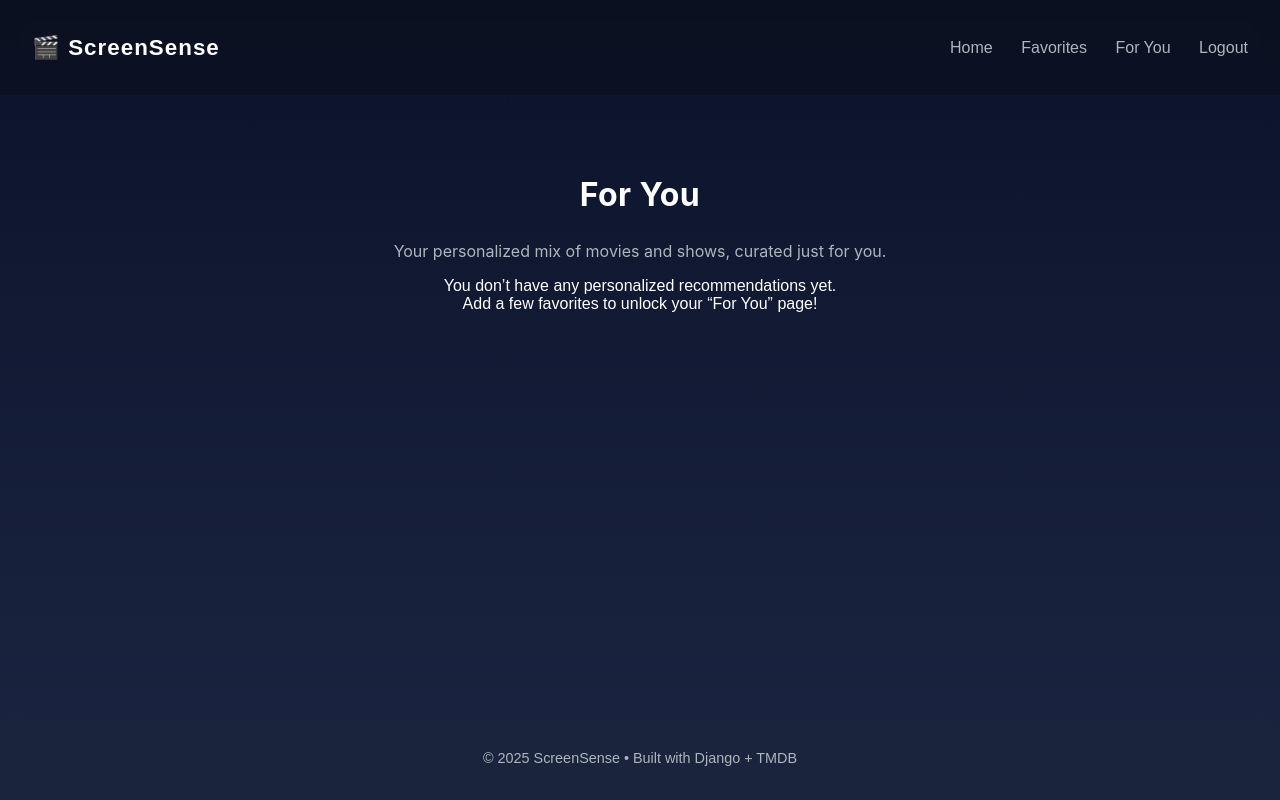
After one commit to Diana961216/ScreenSenseApp, a Django app: page /suggestions/ in a window 1280 px wide. The commit adds this page. Run offline with Django 5.2, Linux system fonts and the light colour scheme; the visitor is signed in with stand-in values (Sample User, id 1); data that the repository does not hold is empty.

Commit message:
suggestions polished and route added, everything working

```diff
--- /dev/null
+++ b/movies/static/movies/css/suggestions.css
@@ -0,0 +1,108 @@
+.suggestions-header {
+  text-align: center;
+  margin: 2rem auto 1rem;
+  color: #ffffff;
+  font-family: "Inter", sans-serif;
+}
+
+.suggestions-header h2 {
+  font-size: 2rem;
+  font-weight: 700;
+  letter-spacing: 0.4px;
+}
+
+.suggestions-header p {
+  color: var(--text-muted, #9ba4b4);
+  font-size: 1rem;
+  margin-top: 0.5rem;
+}
+
+.suggestions-grid {
+  display: flex;
+  flex-wrap: wrap;
+  justify-content: center;
+  align-items: flex-start;
+  gap: 2rem;
+  max-width: 1200px;
+  width: 100%;
+  margin: 2rem auto 4rem;
+  padding: 0 2rem;
+  box-sizing: border-box;
+}
+
+.suggestion-card {
+  background: #0f172a;
+  border-radius: 12px;
+  overflow: hidden;
+  box-shadow: 0 6px 15px rgba(0, 0, 0, 0.45);
+  width: 240px;
+  height: 420px;
+  text-decoration: none;
+  color: inherit;
+  display: flex;
+  flex-direction: column;
+  align-items: center;
+  transition: transform 0.25s ease, box-shadow 0.3s ease;
+}
+
+.suggestion-card:hover {
+  transform: translateY(-6px);
+  box-shadow: 0 10px 22px rgba(58, 134, 255, 0.45);
+}
+
+.suggestion-poster {
+  width: 100%;
+  height: 340px;
+  object-fit: cover;
+  border-bottom: 1px solid #1e2a42;
+}
+
+.suggestion-no-poster {
+  width: 100%;
+  height: 340px;
+  display: flex;
+  align-items: center;
+  justify-content: center;
+  background: #1b263b;
+  color: #7a869a;
+  font-size: 0.9rem;
+}
+
+.suggestion-info {
+  padding: 0.8rem;
+  text-align: center;
+  width: 100%;
+  box-sizing: border-box;
+}
+
+.suggestion-info h3 {
+  font-size: 1rem;
+  font-weight: 600;
+  color: #ffffff;
+  margin: 0.2rem 0 0.3rem 0;
+  white-space: nowrap;
+  overflow: hidden;
+  text-overflow: ellipsis;
+}
+
+.suggestion-type {
+  color: var(--accent-color, #3a86ff);
+  font-size: 0.85rem;
+  text-transform: uppercase;
+}
+
+@media (max-width: 768px) {
+  .suggestions-grid {
+    gap: 1.4rem;
+  }
+
+  .suggestion-card {
+    width: 180px;
+    height: 340px;
+  }
+
+  .suggestion-poster,
+  .suggestion-no-poster {
+    height: 260px;
+  }
+}
--- a/movies/templates/movies/base.html
+++ b/movies/templates/movies/base.html
@@ -15,6 +15,7 @@
       <a href="/">Home</a>
       {% if user.is_authenticated %}
         <a href="{% url 'favorites' %}">Favorites</a>
+        <a href="{% url 'suggestions' %}">For You</a>
         <a href="{% url 'logout' %}">Logout</a>
       {% else %}
         <a href="{% url 'login' %}">Login</a>
--- /dev/null
+++ b/movies/templates/movies/suggestions.html
@@ -0,0 +1,40 @@
+{% extends 'movies/base.html' %}
+{% load static %}
+
+{% block head %}
+<link rel="stylesheet" href="{% static 'movies/css/suggestions.css' %}">
+{% endblock %}
+
+{% block content %}
+<section class="suggestions-header">
+  <h2>For You</h2>
+  <p>Your personalized mix of movies and shows, curated just for you.</p>
+</section>
+
+{% if suggestions %}
+<section>
+  <div class="suggestions-grid">
+    {% for item in suggestions %}
+      <a href="{% url 'details' item.id item.media_type %}" class="suggestion-card">
+        {% if item.poster %}
+          <img src="{{ item.poster }}" alt="{{ item.title }}" class="suggestion-poster">
+        {% else %}
+          <div class="suggestion-no-poster">No Image</div>
+        {% endif %}
+        <div class="suggestion-info">
+          <h3>{{ item.title }}</h3>
+          <p class="suggestion-type">{{ item.media_type|title }}</p>
+        </div>
+      </a>
+    {% endfor %}
+  </div>
+</section>
+{% else %}
+<section class="no-results-section">
+  <p class="no-results">
+    You don’t have any personalized recommendations yet.<br>
+    Add a few favorites to unlock your “For You” page!
+  </p>
+</section>
+{% endif %}
+{% endblock %}
--- a/movies/urls.py
+++ b/movies/urls.py
@@ -11,9 +11,12 @@ urlpatterns = [
         name="add_favorite",
     ),
     path(
-        "remove-favorite/<int:fav_id>/", views.remove_favorite, name="remove_favorite"
+        "remove-favorite/<int:fav_id>/",
+        views.remove_favorite,
+        name="remove_favorite",
     ),
     path("signup/", views.signup_view, name="signup"),
     path("login/", views.login_view, name="login"),
     path("logout/", views.logout_view, name="logout"),
+    path("suggestions/", views.suggestions, name="suggestions"),
 ]
--- a/movies/views.py
+++ b/movies/views.py
@@ -21,21 +21,64 @@ def get_personalized_suggestions(user):
         return []
 
     genre_counts = Counter()
+    keyword_counts = Counter()
+    person_counts = Counter()
+
     for fav in favorites:
         try:
-            url = f"{TMDB_BASE}/{fav.media_type}/{fav.tmdb_id}"
-            res = requests.get(url, params={"api_key": api_key})
-            if res.status_code == 200:
-                data = res.json()
-                for g in data.get("genres", []):
-                    genre_counts[g["id"]] += 1
+            details_url = f"{TMDB_BASE}/{fav.media_type}/{fav.tmdb_id}"
+            details_res = requests.get(
+                details_url,
+                params={"api_key": api_key, "append_to_response": "credits,keywords"},
+            )
+            if details_res.status_code != 200:
+                continue
+            data = details_res.json()
+
+            for g in data.get("genres", []):
+                genre_counts[g["id"]] += 1
+
+            keywords = data.get("keywords", {}).get("keywords") or data.get(
+                "keywords", []
+            )
+            for k in keywords:
+                keyword_counts[k["id"]] += 1
+
+            credits = data.get("credits", {})
+            for actor in credits.get("cast", [])[:5]:
+                person_counts[actor["id"]] += 1
+            for crew_member in credits.get("crew", []):
+                if crew_member.get("job") in ["Director", "Writer", "Creator"]:
+                    person_counts[crew_member["id"]] += 2
         except Exception:
             continue
 
-    if not genre_counts:
-        return []
+    if not genre_counts and not keyword_counts and not person_counts:
+        try:
+            res = requests.get(
+                f"{TMDB_BASE}/trending/movie/week", params={"api_key": api_key}
+            )
+            data = res.json().get("results", [])[:10]
+            return [
+                {
+                    "id": item.get("id"),
+                    "title": item.get("title") or item.get("name"),
+                    "poster": (
+                        f"{IMAGE_BASE}{item.get('poster_path')}"
+                        if item.get("poster_path")
+                        else None
+                    ),
+                    "media_type": "movie",
+                }
+                for item in data
+                if item.get("poster_path")
+            ]
+        except Exception:
+            return []
 
     top_genres = [str(gid) for gid, _ in genre_counts.most_common(3)]
+    top_keywords = [str(kid) for kid, _ in keyword_counts.most_common(5)]
+    top_people = [str(pid) for pid, _ in person_counts.most_common(3)]
 
     suggestions = []
     for media_type in ["movie", "tv"]:
@@ -44,32 +87,70 @@ def get_personalized_suggestions(user):
             params = {
                 "api_key": api_key,
                 "with_genres": ",".join(top_genres),
+                "with_keywords": ",".join(top_keywords),
+                "with_people": ",".join(top_people),
                 "sort_by": "popularity.desc",
+                "vote_count.gte": 50,
+                "include_adult": "false",
+                "language": "en-US",
                 "page": 1,
             }
             res = requests.get(discover_url, params=params)
             if res.status_code == 200:
-                for item in res.json().get("results", [])[:5]:
+                for item in res.json().get("results", [])[:10]:
                     poster = item.get("poster_path")
+                    if not poster:
+                        continue
                     suggestions.append(
                         {
                             "id": item.get("id"),
                             "title": item.get("title") or item.get("name"),
-                            "poster": f"{IMAGE_BASE}{poster}" if poster else None,
+                            "poster": f"{IMAGE_BASE}{poster}",
                             "media_type": media_type,
                         }
                     )
         except Exception:
             continue
 
+    if not suggestions and top_genres:
+        for media_type in ["movie", "tv"]:
+            try:
+                res = requests.get(
+                    f"{TMDB_BASE}/discover/{media_type}",
+                    params={
+                        "api_key": api_key,
+                        "with_genres": ",".join(top_genres),
+                        "page": 1,
+                    },
+                )
+                if res.status_code == 200:
+                    for item in res.json().get("results", [])[:10]:
+                        poster = item.get("poster_path")
+                        if poster:
+                            suggestions.append(
+                                {
+                                    "id": item.get("id"),
+                                    "title": item.get("title") or item.get("name"),
+                                    "poster": f"{IMAGE_BASE}{poster}",
+                                    "media_type": media_type,
+                                }
+                            )
+            except Exception:
+                continue
+
+    favorite_keys = {(f.media_type, f.tmdb_id) for f in favorites}
     seen = set()
     unique = []
     for s in suggestions:
         key = (s["media_type"], s["id"])
-        if key not in seen:
+        if key not in seen and key not in favorite_keys:
             seen.add(key)
             unique.append(s)
-    return unique
+
+    from random import shuffle
+
+    shuffle(unique)
+    return unique[:10]
 
 
 def home(request):
@@ -145,7 +226,6 @@ def home(request):
             tmdb_page += 1
 
         results = collected[start:end] if start < len(collected) else []
-
         prev_page = (
             page - 1
             if page > 1 and start > 0
@@ -190,6 +270,7 @@ def home(request):
                     }
                 )
 
+        # Personalized suggestions for logged-in users with favorites
         if (
             request.user.is_authenticated
             and Favorite.objects.filter(user=request.user).exists()
@@ -217,16 +298,13 @@ def details(request, item_id, media_type):
 
     if response.status_code == 200:
         data = response.json()
-
         cast = data.get("credits", {}).get("cast", [])[:5]
         similar = data.get("similar", {}).get("results", [])[:8]
-
         is_favorited = False
         if request.user.is_authenticated:
             is_favorited = Favorite.objects.filter(
                 user=request.user, tmdb_id=item_id, media_type=media_type
             ).exists()
-
         context = {
             "item": data,
             "poster": (
@@ -240,8 +318,7 @@ def details(request, item_id, media_type):
             "is_favorited": is_favorited,
         }
         return render(request, "movies/details.html", context)
-    else:
-        return render(request, "movies/details.html", {"error": "Details not found."})
+    return render(request, "movies/details.html", {"error": "Details not found."})
 
 
 def signup_view(request):
@@ -299,7 +376,6 @@ def add_favorite(request, item_id, media_type):
             messages.info(request, f'"{title}" is already in your favorites.')
     else:
         messages.error(request, "Could not add to favorites.")
-
     return redirect("details", item_id=item_id, media_type=media_type)
 
 
@@ -320,3 +396,56 @@ def remove_favorite(request, fav_id):
     else:
         messages.warning(request, "Favorite not found.")
     return redirect("favorites")
+
+
+@login_required
+def suggestions(request):
+    api_key = os.getenv("TMDB_API_KEY")
+
+    base = get_personalized_suggestions(request.user)
+
+    more = []
+    user_favs = Favorite.objects.filter(user=request.user).order_by("-added_at")[:6]
+
+    for fav in user_favs:
+        try:
+            rec_url = f"{TMDB_BASE}/{fav.media_type}/{fav.tmdb_id}/recommendations"
+            res = requests.get(rec_url, params={"api_key": api_key, "page": 1})
+            if res.status_code != 200:
+                continue
+            for item in res.json().get("results", [])[:10]:
+                poster = item.get("poster_path")
+                if not poster:
+                    continue
+                more.append(
+                    {
+                        "id": item.get("id"),
+                        "title": item.get("title") or item.get("name"),
+                        "poster": f"{IMAGE_BASE}{poster}",
+                        "media_type": (
+                            fav.media_type
+                            if item.get("media_type") is None
+                            else item.get("media_type")
+                        ),
+                    }
+                )
+        except Exception:
+            continue
+
+    favorite_keys = {
+        (f.media_type, f.tmdb_id) for f in Favorite.objects.filter(user=request.user)
+    }
+    seen = {(x["media_type"], x["id"]) for x in base}
+    combined = base[:]
+    for s in more:
+        key = (s["media_type"], s["id"])
+        if key not in seen and key not in favorite_keys:
+            seen.add(key)
+            combined.append(s)
+
+    combined = combined[:40]
+
+    context = {
+        "suggestions": combined,
+    }
+    return render(request, "movies/suggestions.html", context)
```
